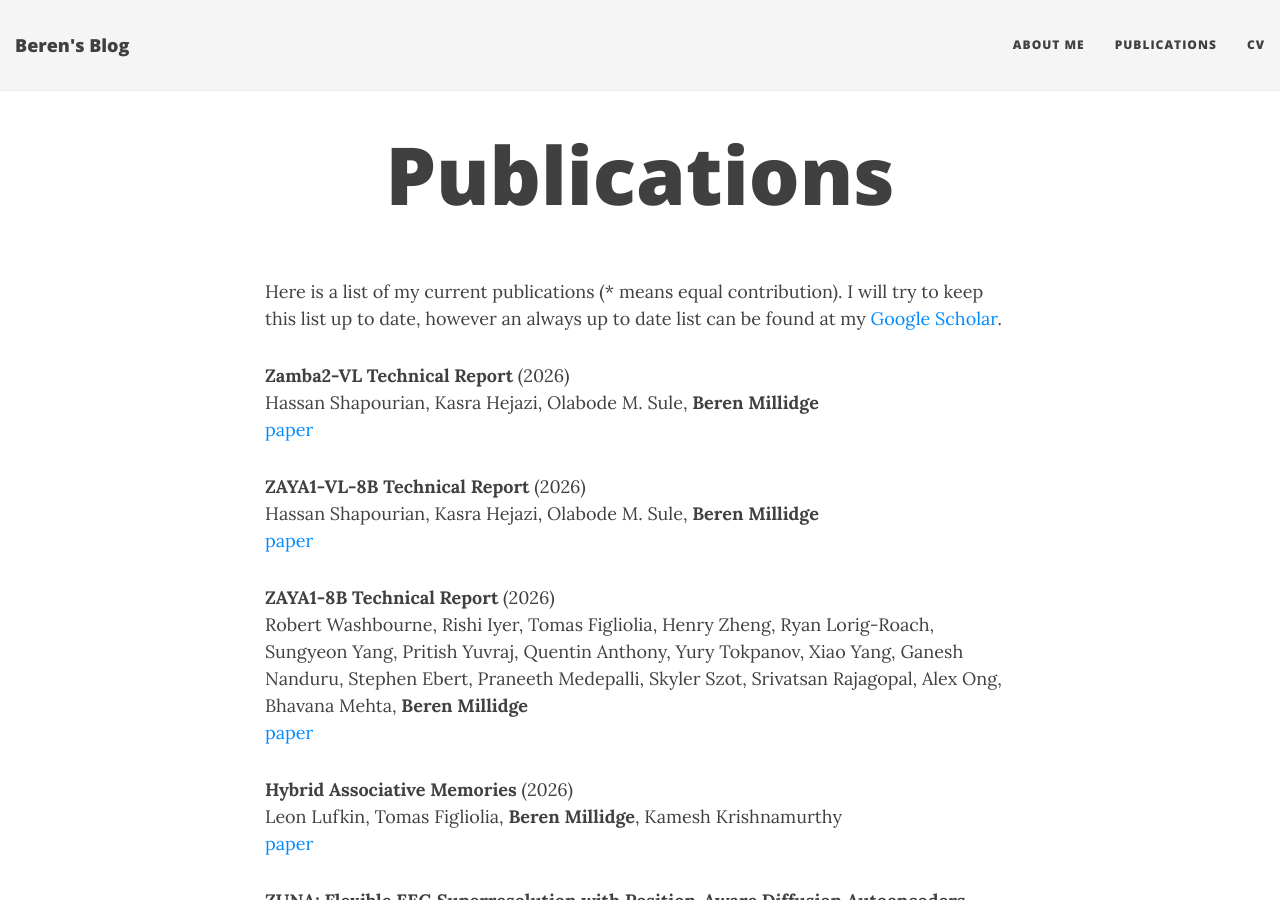
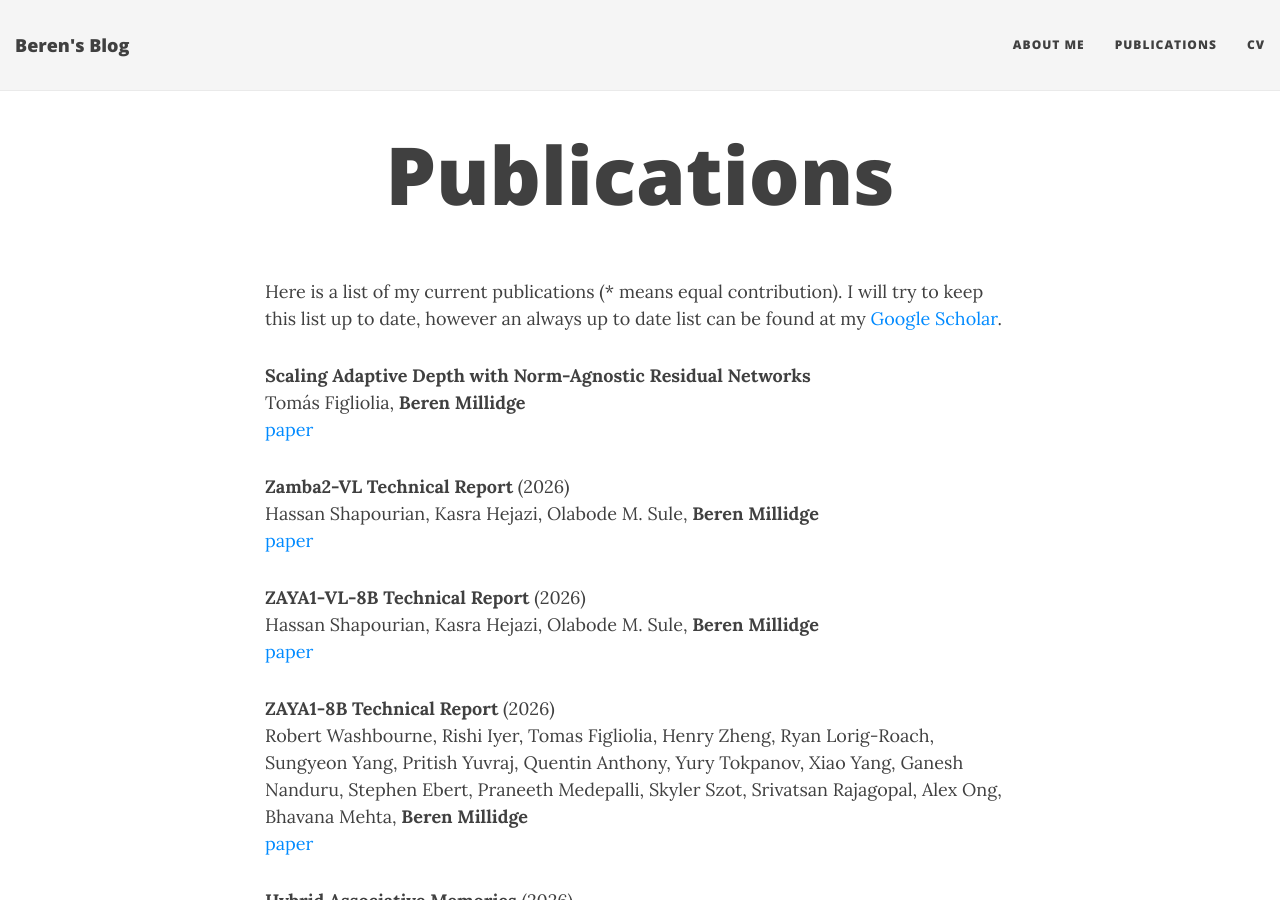
Before and after one commit to BerenMillidge/BerenMillidge.github.io, a Jekyll site: the page built from publications.md, in a window 1280 px wide and 900 px high. Built offline with Jekyll 4.4.1, drawn with Linux system fonts in a browser that asks for light colours; nearby versions of some CDN libraries.

Commit message:
Update publications.md

```diff
--- a/publications.md
+++ b/publications.md
@@ -4,6 +4,8 @@ title: Publications
 ---
 
 Here is a list of my current publications (* means equal contribution). I will try to keep this list up to date, however an always up to date list can be found at my [Google Scholar](https://scholar.google.com/citations?user=3GGkFTkAAAAJ&hl=en&oi=ao).
+
+**Scaling Adaptive Depth with Norm-Agnostic Residual Networks** <br /> Tomás Figliolia, **Beren Millidge** <br /> [paper](https://arxiv.org/abs/2606.16112)
 
 **Zamba2-VL Technical Report** (2026) <br /> Hassan Shapourian, Kasra Hejazi, Olabode M. Sule, **Beren Millidge** <br /> [paper](https://arxiv.org/abs/2606.00390)
 
```
